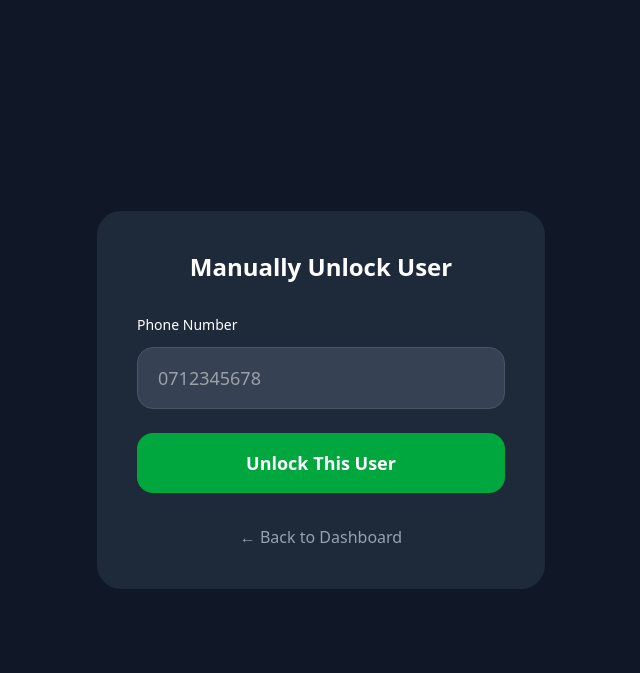
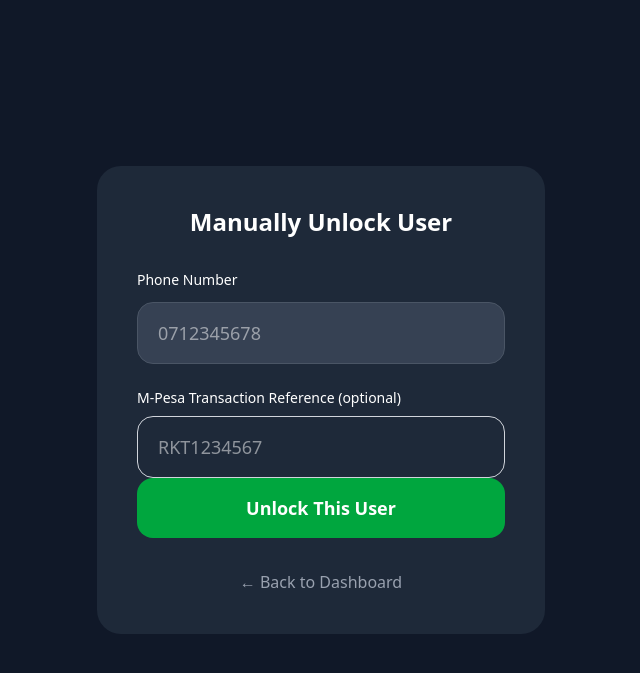
Before and after one commit to janemwavali5-source/BongaMail, a Flask app: page /admin/add_user in a window 1280 px wide. Shown: the top 673 px of the page, without its empty margins (319-959 px from the left). Run offline with Flask 3, Linux system fonts and the light colour scheme; the visitor is signed in with stand-in values (Sample User, id 1).

Commit message:
Update add_user.html

```diff
--- a/templates/admin/add_user.html
+++ b/templates/admin/add_user.html
@@ -25,6 +25,14 @@
                        class="w-full px-5 py-4 bg-gray-700 border border-gray-600 rounded-2xl focus:outline-none focus:border-green-500 text-lg"
                        placeholder="0712345678">
             </div>
+            <!-----Transactions reference----->
+            <div>
+                <label class="block text-sm font-medium mb-2">M-Pesa Transaction Reference (optional)</label>
+                <input type="text" name="trans_ref"
+                       class="w-full px-5 py-4 border border-gray-300 rounded-2xl text-lg"
+                       placeholder="RKT1234567">
+            </div>
+
             <button type="submit"
                     class="w-full bg-green-600 hover:bg-green-700 py-4 rounded-2xl text-lg font-semibold">
                 Unlock This User
```
